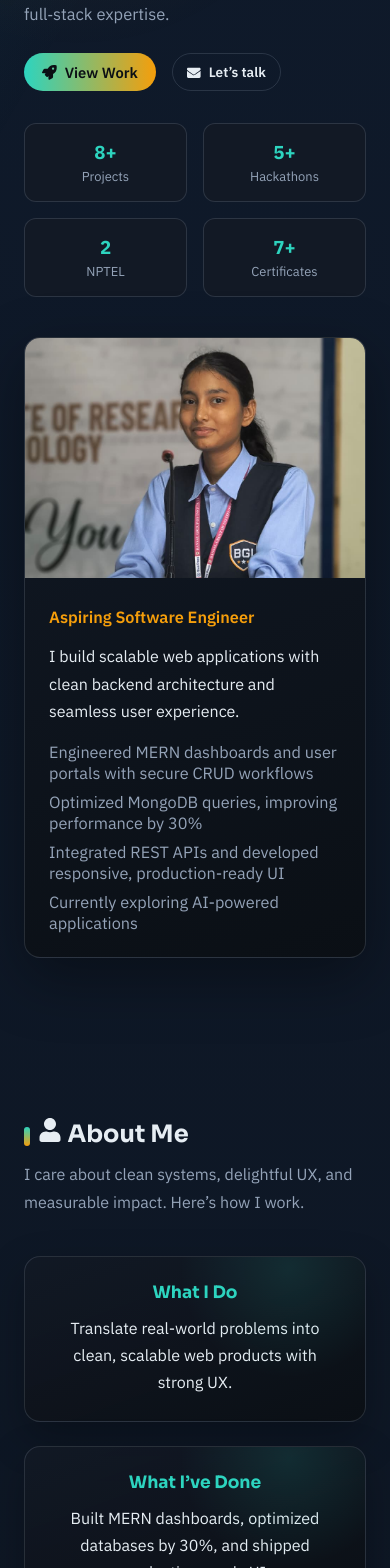
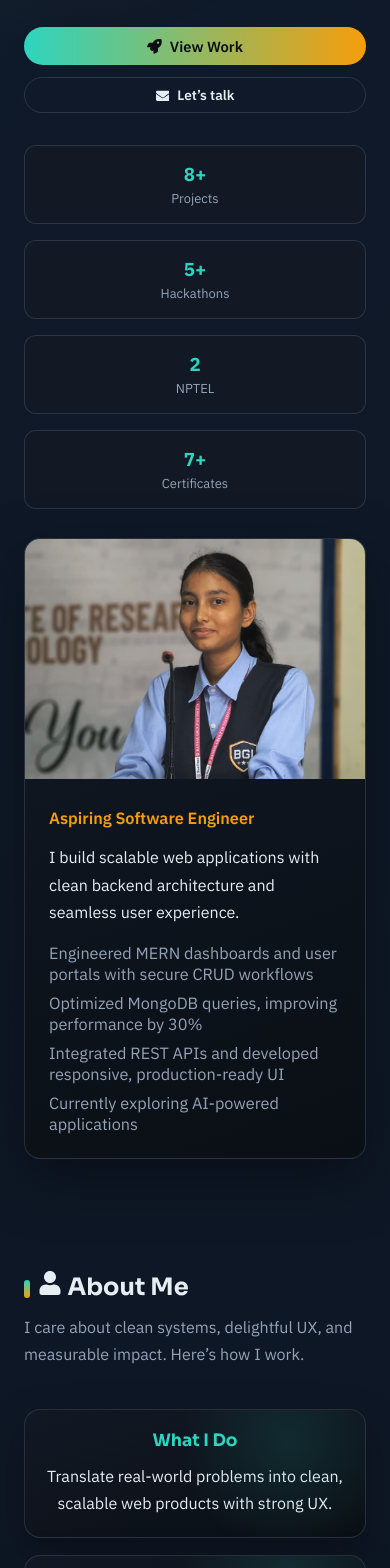
Before and after one commit to techmuskan/PORTFOLIO, a React (Vite) app: page / in a window 390 px wide. Shown: the part 380-1948 px from the top of the page. Built offline with nearby package versions, Linux system fonts and the light colour scheme.

Commit message:
resposiveness added

```diff
--- a/src/App.css
+++ b/src/App.css
@@ -1024,6 +1024,94 @@ ul {
   }
 }
 
+@media (max-width: 640px) {
+  .section {
+    padding: 4rem 0;
+  }
+
+  .hero {
+    padding: 4.5rem 0 3rem;
+  }
+
+  .hero__content {
+    gap: 1.8rem;
+  }
+
+  .hero__actions {
+    flex-direction: column;
+    align-items: stretch;
+    gap: 0.75rem;
+  }
+
+  .hero__actions .btn {
+    width: 100%;
+    justify-content: center;
+  }
+
+  .hero__stats {
+    grid-template-columns: repeat(2, minmax(0, 1fr));
+  }
+
+  .pill {
+    font-size: 0.9rem;
+  }
+
+  .project-actions {
+    flex-direction: column;
+    align-items: stretch;
+  }
+
+  .project-actions .btn {
+    width: 100%;
+    justify-content: center;
+  }
+
+  .contact-actions {
+    flex-direction: column;
+    align-items: stretch;
+  }
+
+  .contact-actions .btn {
+    width: 100%;
+    justify-content: center;
+  }
+
+  .contact-meta {
+    flex-direction: column;
+    align-items: flex-start;
+    gap: 0.35rem;
+  }
+
+  .about-grid,
+  .stack-grid,
+  .project-grid,
+  .contact-grid,
+  .edu-grid,
+  .ai-grid {
+    gap: 1.1rem;
+  }
+
+  .about-card,
+  .stack-card,
+  .project-card,
+  .contact-card,
+  .edu-card,
+  .ai-card {
+    padding: 1.2rem;
+  }
+}
+
+@media (max-width: 420px) {
+  .hero__stats {
+    grid-template-columns: 1fr;
+  }
+
+  .nav__links {
+    left: 1rem;
+    right: 1rem;
+  }
+}
+
 @media (max-width: 900px) {
   .carousel__slide {
     flex-basis: 100%;
```
